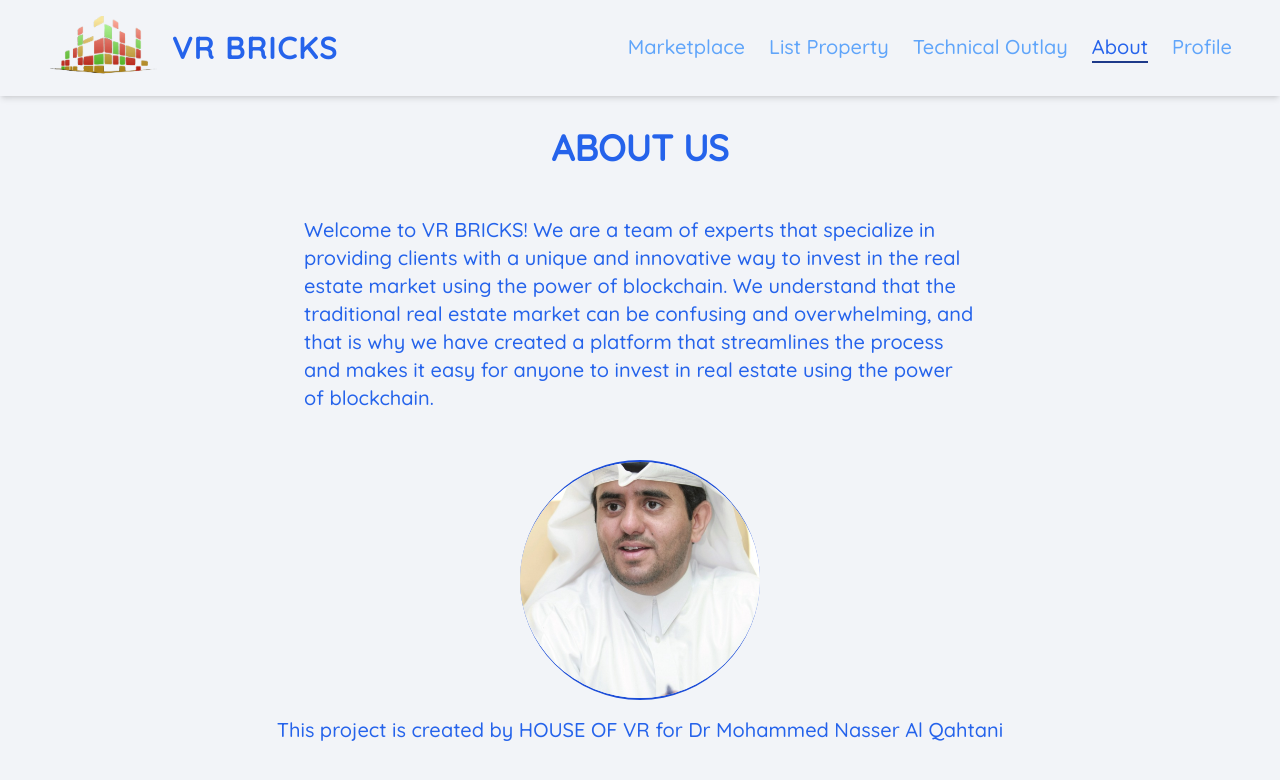
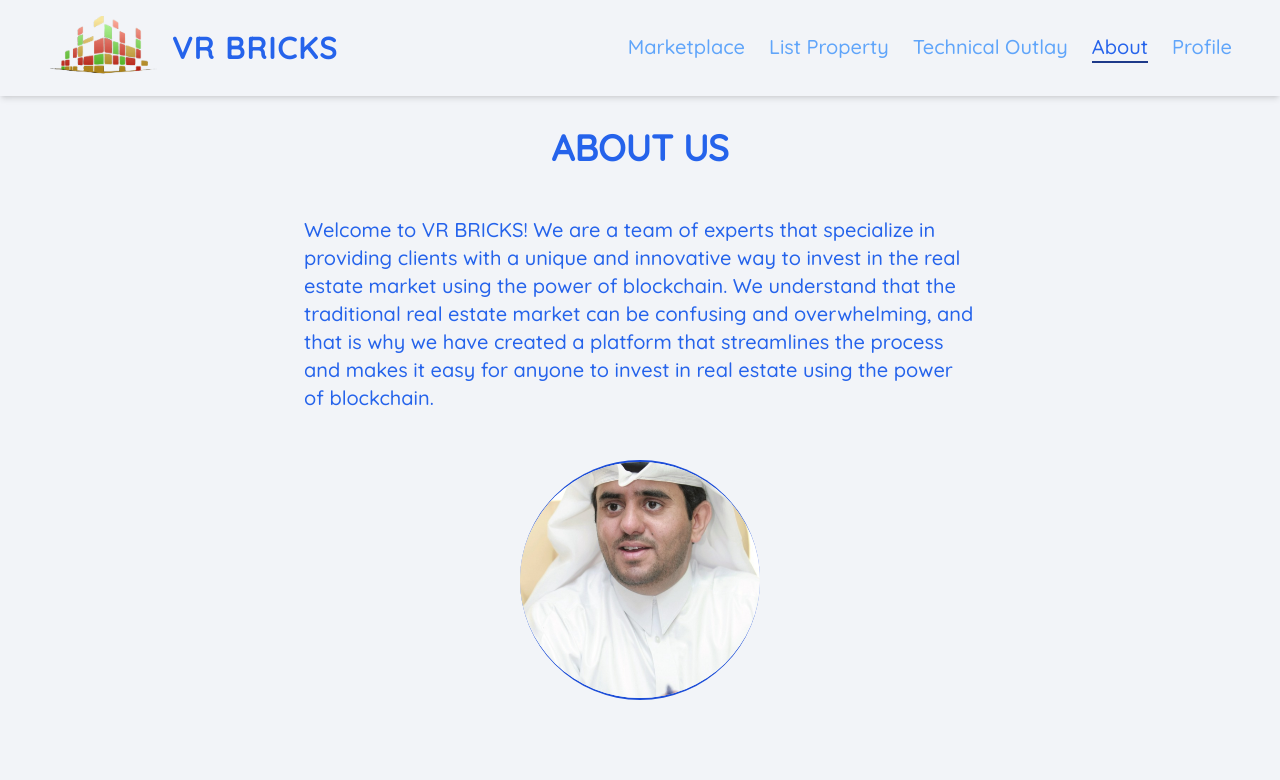
Before and after one commit to Swissguarde/vr, a React (Create React App) app: page /about in a window 1280 px wide. Shown: the top 780 px of the page. Built offline with nearby package versions, Linux system fonts and the light colour scheme; a web font is replaced by a local one.

Commit message:
updated about page 2

```diff
--- a/src/pages/About.jsx
+++ b/src/pages/About.jsx
@@ -31,10 +31,6 @@ const About = () => {
               alt="pfp"
             />
           </div>
-          <div className="text-xl text-center">
-            This project is created by HOUSE OF VR for Dr Mohammed Nasser Al
-            Qahtani
-          </div>
         </div>
       </div>
     </div>
```
